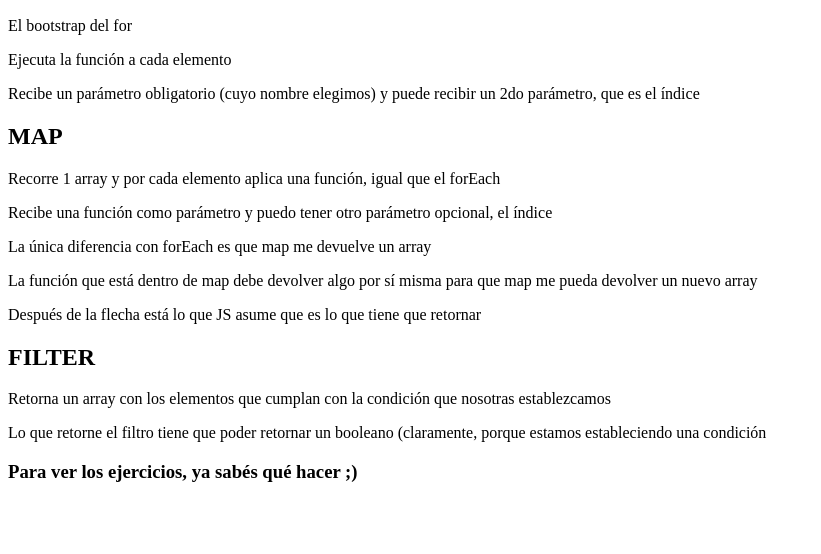
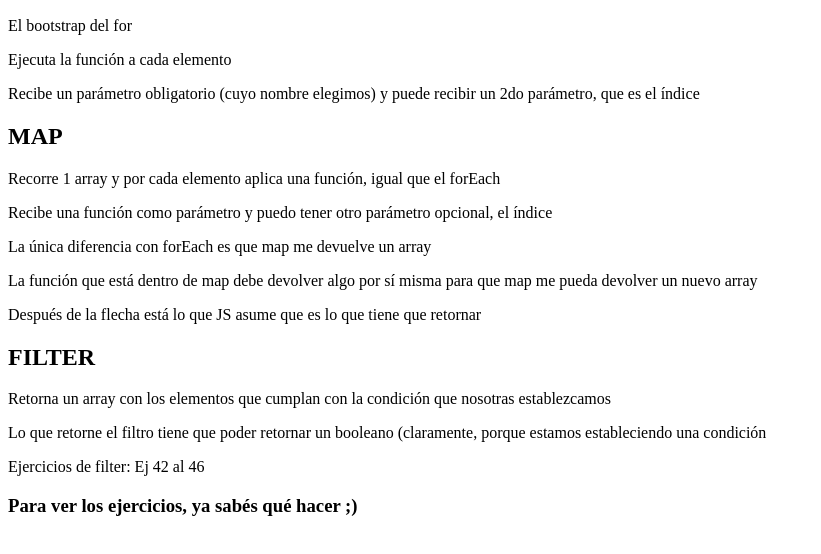
Before and after one commit to mariaabi82/forEach-map-filter, a plain HTML site: page index.html in a window 1280 px wide. Shown: the part 110-664 px from the top of the page, without its empty margins (0-821 px from the left). Drawn offline with Linux system fonts and the light colour scheme.

Commit message:
subo ejercicios a realizar

```diff
--- a/index.html
+++ b/index.html
@@ -22,6 +22,7 @@
         <h2>FILTER</h2>
         <p>Retorna un array con los elementos que cumplan con la condición que nosotras establezcamos</p>
         <p>Lo que retorne el filtro tiene que poder retornar un booleano (claramente, porque estamos estableciendo una condición</p>
+        <p>Ejercicios de filter: Ej 42 al 46 <a href="https://github.com/Ada-IT/bootcamp-frontend/blob/master/03_javascript/arrays/ejercicios/arr_042.md" alt="Link a los ejercicios"></a></p>
     </div>
     <div>
         <h3>Para ver los ejercicios, ya sabés qué hacer ;)</h3>
```
Also changed, not shown: main.js (+108 -0 lines).
